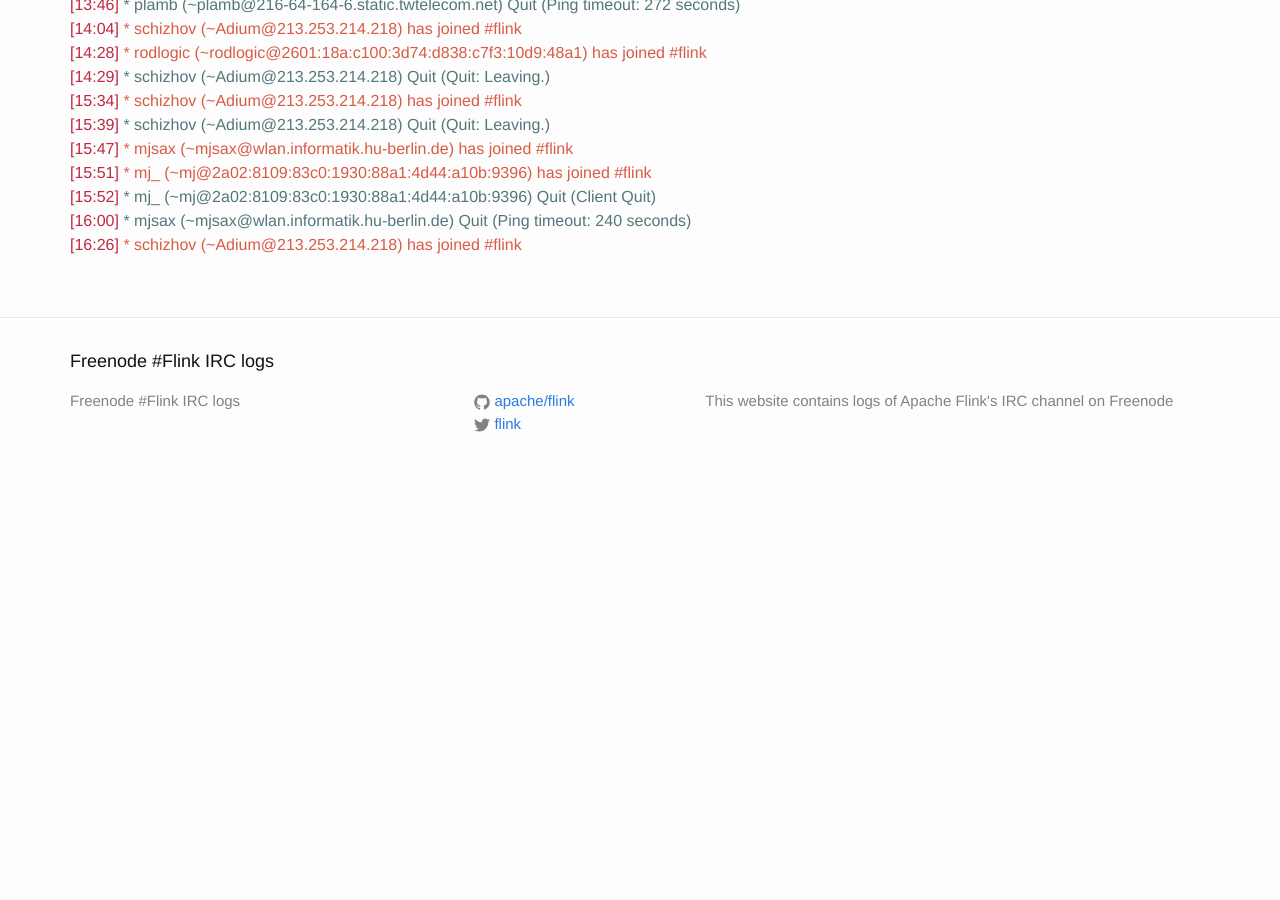
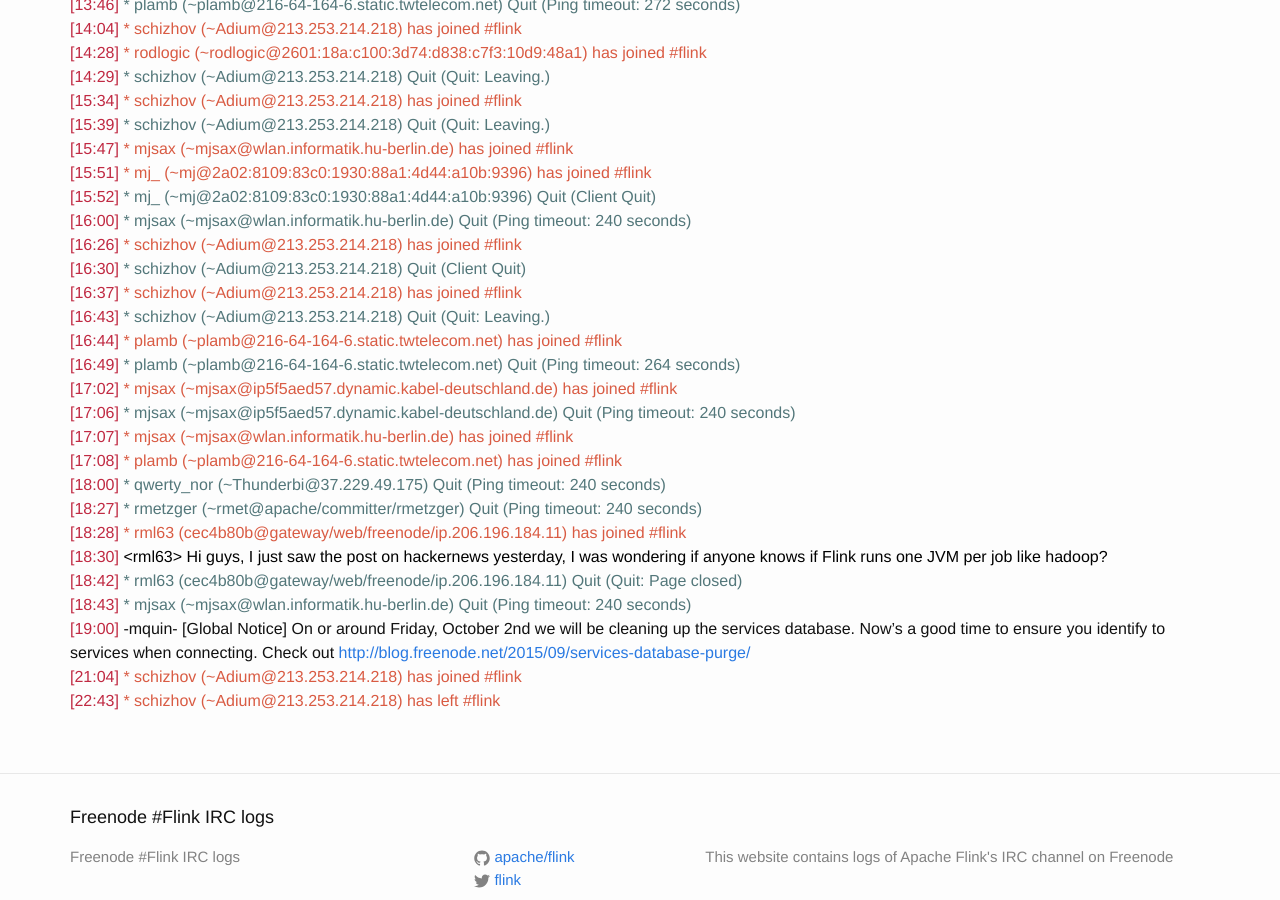
Before and after one commit to flink-irc-logs/flink-irc-logs.github.io, a Jekyll site: the page built from _posts/2015-09-30-logs.markdown, in a window 1280 px wide and 900 px high, scrolled down 1287 px. Built offline with Jekyll 4.4.1, drawn with Linux system fonts in a browser that asks for light colours; before the commit the page ends 1782 px from its top, so only the background shows below that.

Commit message:
Update of the logs on Thu Oct  1 11:16:32 CEST 2015

```diff
--- a/_posts/2015-09-30-logs.markdown
+++ b/_posts/2015-09-30-logs.markdown
@@ -59,3 +59,21 @@
 <span class="irc-date">[15:52]</span> <span class="irc-navy">* mj_ (~mj@2a02:8109:83c0:1930:88a1:4d44:a10b:9396) Quit (Client Quit)</span><br />
 <span class="irc-date">[16:00]</span> <span class="irc-navy">* mjsax (~mjsax@wlan.informatik.hu-berlin.de) Quit (Ping timeout: 240 seconds)</span><br />
 <span class="irc-date">[16:26]</span> <span class="irc-green">* schizhov (~Adium@213.253.214.218) has joined #flink</span><br />
+<span class="irc-date">[16:30]</span> <span class="irc-navy">* schizhov (~Adium@213.253.214.218) Quit (Client Quit)</span><br />
+<span class="irc-date">[16:37]</span> <span class="irc-green">* schizhov (~Adium@213.253.214.218) has joined #flink</span><br />
+<span class="irc-date">[16:43]</span> <span class="irc-navy">* schizhov (~Adium@213.253.214.218) Quit (Quit: Leaving.)</span><br />
+<span class="irc-date">[16:44]</span> <span class="irc-green">* plamb (~plamb@216-64-164-6.static.twtelecom.net) has joined #flink</span><br />
+<span class="irc-date">[16:49]</span> <span class="irc-navy">* plamb (~plamb@216-64-164-6.static.twtelecom.net) Quit (Ping timeout: 264 seconds)</span><br />
+<span class="irc-date">[17:02]</span> <span class="irc-green">* mjsax (~mjsax@ip5f5aed57.dynamic.kabel-deutschland.de) has joined #flink</span><br />
+<span class="irc-date">[17:06]</span> <span class="irc-navy">* mjsax (~mjsax@ip5f5aed57.dynamic.kabel-deutschland.de) Quit (Ping timeout: 240 seconds)</span><br />
+<span class="irc-date">[17:07]</span> <span class="irc-green">* mjsax (~mjsax@wlan.informatik.hu-berlin.de) has joined #flink</span><br />
+<span class="irc-date">[17:08]</span> <span class="irc-green">* plamb (~plamb@216-64-164-6.static.twtelecom.net) has joined #flink</span><br />
+<span class="irc-date">[18:00]</span> <span class="irc-navy">* qwerty_nor (~Thunderbi@37.229.49.175) Quit (Ping timeout: 240 seconds)</span><br />
+<span class="irc-date">[18:27]</span> <span class="irc-navy">* rmetzger (~rmet@apache/committer/rmetzger) Quit (Ping timeout: 240 seconds)</span><br />
+<span class="irc-date">[18:28]</span> <span class="irc-green">* rml63 (cec4b80b@gateway/web/freenode/ip.206.196.184.11) has joined #flink</span><br />
+<span class="irc-date">[18:30]</span> <span class="irc-black">&lt;rml63&gt; Hi guys, I just saw the post on hackernews yesterday, I was wondering if anyone knows if Flink runs one JVM per job like hadoop?</span><br />
+<span class="irc-date">[18:42]</span> <span class="irc-navy">* rml63 (cec4b80b@gateway/web/freenode/ip.206.196.184.11) Quit (Quit: Page closed)</span><br />
+<span class="irc-date">[18:43]</span> <span class="irc-navy">* mjsax (~mjsax@wlan.informatik.hu-berlin.de) Quit (Ping timeout: 240 seconds)</span><br />
+<span class="irc-date">[19:00]</span> <span class="irc-brown">-mquin- [Global Notice] On or around Friday, October 2nd we will be cleaning up the services database. Now's a good time to ensure you identify to services when connecting. Check out <a href="http://blog.freenode.net/2015/09/services-database-purge/">http://blog.freenode.net/2015/09/services-database-purge/</a></span><br />
+<span class="irc-date">[21:04]</span> <span class="irc-green">* schizhov (~Adium@213.253.214.218) has joined #flink</span><br />
+<span class="irc-date">[22:43]</span> <span class="irc-green">* schizhov (~Adium@213.253.214.218) has left #flink</span><br />
```
Also changed, not shown: _posts/2015-10-01-logs.markdown (added, +30 -0 lines), 1 other file.
